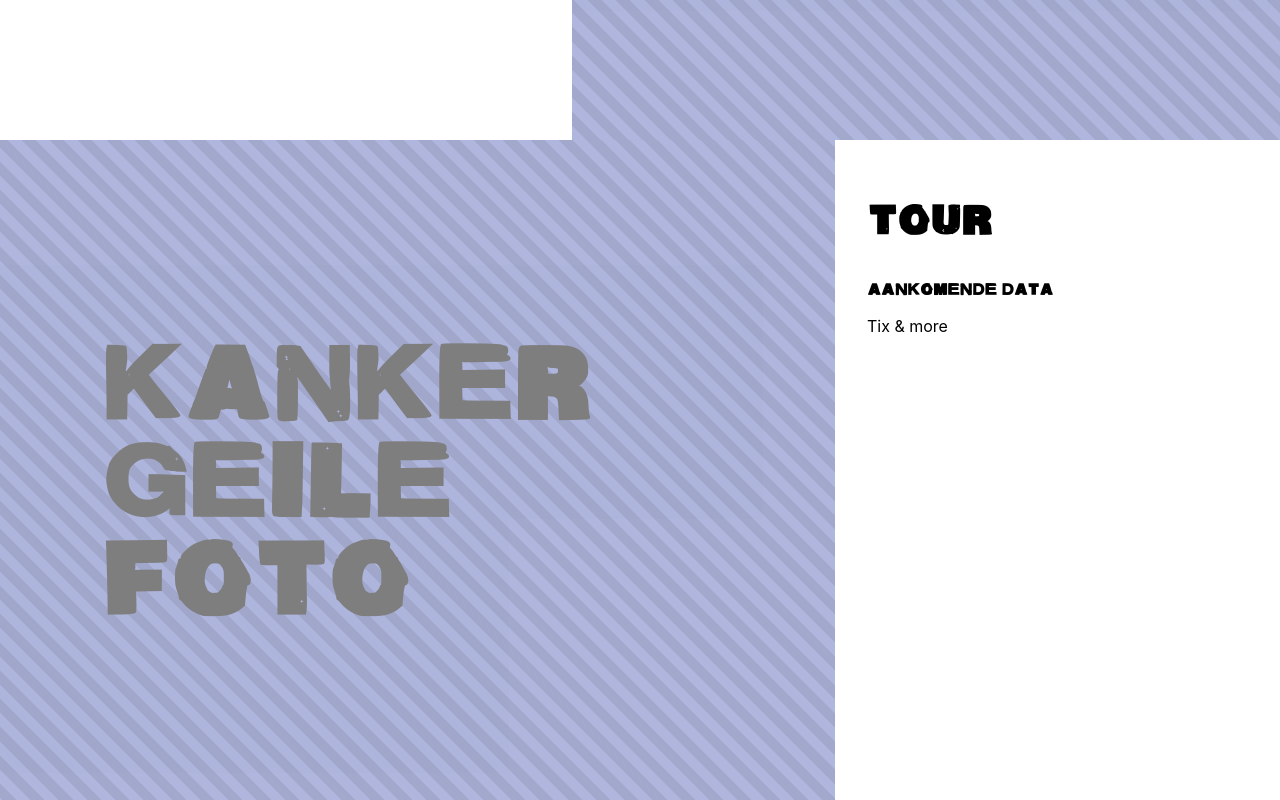
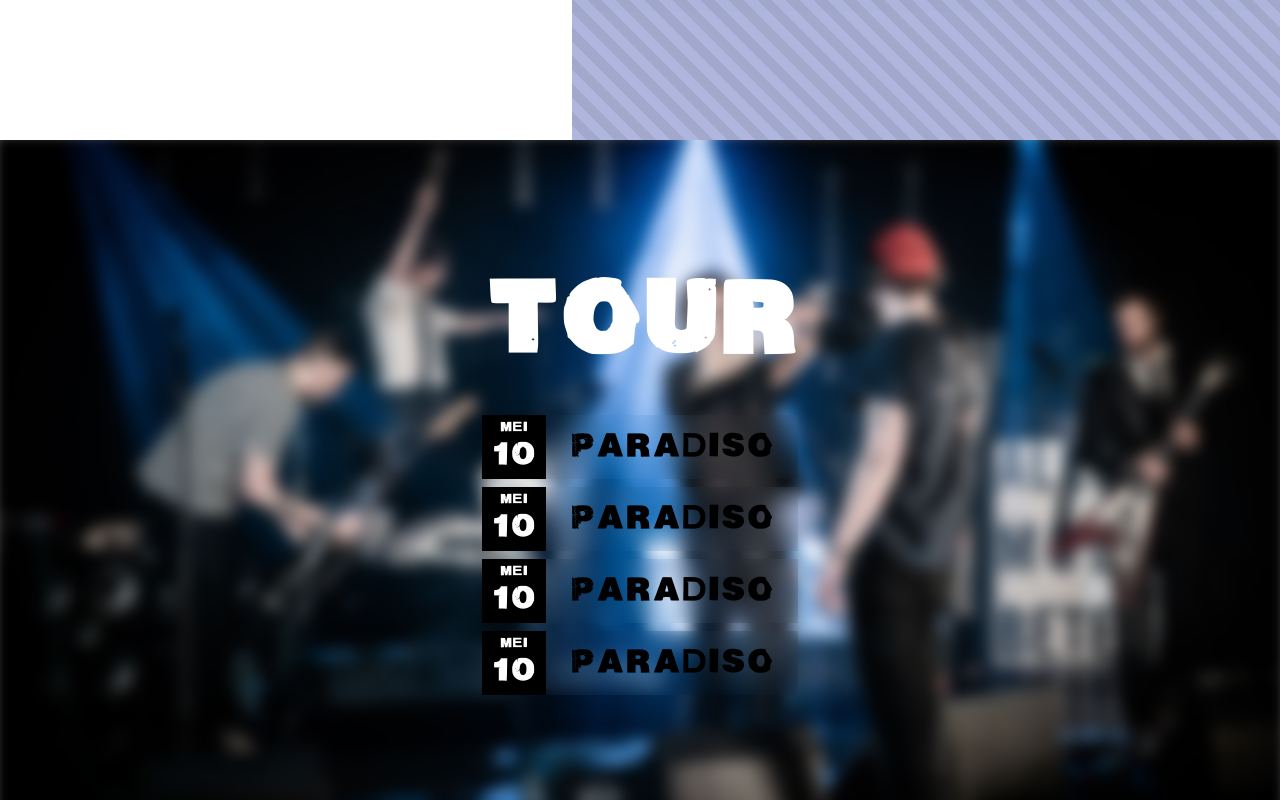
Before and after one commit to hang-youth/site, a Next.js app: page / in a window 1280 px wide. Shown: the part 1260-2060 px from the top of the page. Built offline with nearby package versions, Linux system fonts and the light colour scheme.

Commit message:
Add shows to tour section

```diff
--- a/components/Placeholder/index.jsx
+++ b/components/Placeholder/index.jsx
@@ -2,7 +2,7 @@
 
 export default function Placeholder(props) {
     return (
-        <div className={styles.container}>
+        <div className={`${styles.container} ${props.className}`}>
             <h2>{props.title}</h2>
         </div>
     )
--- /dev/null
+++ b/components/Tour/Show/Show.module.scss
@@ -0,0 +1,54 @@
+.container {
+    -webkit-backdrop-filter: blur(10px);
+    backdrop-filter: blur(10px);
+    display: flex;
+    align-items: center;
+
+    margin: 8px;
+
+    cursor: pointer;
+
+    transition: margin 0.5s ease-in-out;
+
+    &:hover {
+        .title {
+            color: #ffffff;
+        }
+        .date_wrapper {
+            background-color: #ffffff;
+            color: #000000;
+        }
+    }
+}
+
+.date_wrapper {
+    display: flex;
+    flex-direction: column;
+    align-items: center;
+    justify-content: center;
+
+    height: 64px;
+    width: 64px;
+    background-color: #000000;
+    padding: 8px;
+
+    font-family: 'Hangende Jeugd VET';
+    color: #ffffff;
+
+    small {
+        font-size: 16px;
+    }
+
+    span {
+        font-size: 48px;
+    }
+}
+
+.title {
+    flex: 1;
+    padding: 8px 24px;
+
+    font-size: 40px;
+    font-family: 'Hangende Jeugd VET';
+    text-transform: uppercase;
+}
--- /dev/null
+++ b/components/Tour/Show/index.jsx
@@ -0,0 +1,11 @@
+import styles from './Show.module.scss'
+
+export default function Show(props) {
+    return (
+        <div id="show" className={styles.container}>
+            <div className={styles.date_wrapper}><small>MEI</small><span>10</span></div>
+            <div className={styles.title}>Paradiso</div>
+            {/* <div className={styles.button_wrapper}><a href="">TICKET</a></div> */}
+        </div>
+    )
+}
--- a/components/Tour/Tour.module.scss
+++ b/components/Tour/Tour.module.scss
@@ -2,9 +2,41 @@
     display: flex;
     flex: 1;
     height: calc(100vh - 100px);
+    position: relative;
+    overflow: hidden;
 }
 
+.background {
+    position: absolute;
+    top: -10px;
+    bottom: -10px;
+    left: -10px;
+    right: -10px;
+    color: #ffffff;
+    z-index: -1;
+
+    // TODO: add blur to jpeg image instead of css
+    background-image: url('/images/locked-and-live.jpeg');
+    background-position: center center;
+    background-size: cover;
+    background-color: #000000;
+    background-repeat: no-repeat;
+
+    -webkit-filter: blur(8px);
+    filter: blur(8px);
+}
 .content {
-    flex: .6;
-    padding: 24px 32px;
+    display: flex;
+    flex-direction: column;
+    flex: 1;
+
+    justify-content: center;
+    align-items: center;
+
+    h2 {
+        color: #ffffff;
+        font-size: 120px;
+        margin-top: 0px;
+        margin-bottom: 32px;
+    }
 }
--- a/components/Tour/index.jsx
+++ b/components/Tour/index.jsx
@@ -1,15 +1,20 @@
 import Placeholder from '../Placeholder'
+import Show from './Show'
 import styles from './Tour.module.scss'
 
 export default function Tour(props) {
     return (
         <div id="tour" className={styles.container}>
-            <Placeholder title="Kanker geile foto"/>
+            <div className={styles.background}/>
             <div className={styles.content}>
                 <h2>Tour</h2>
-                <h3>Aankomende data</h3>
 
-                <a href="/">Tix &amp; more</a>
+                <div className={styles.show_wrapper}>
+                    <Show/>
+                    <Show/>
+                    <Show/>
+                    <Show/>
+                </div>
             </div>
         </div>
     )
```
Also changed, not shown: public/images/locked-and-live.jpeg (added).
